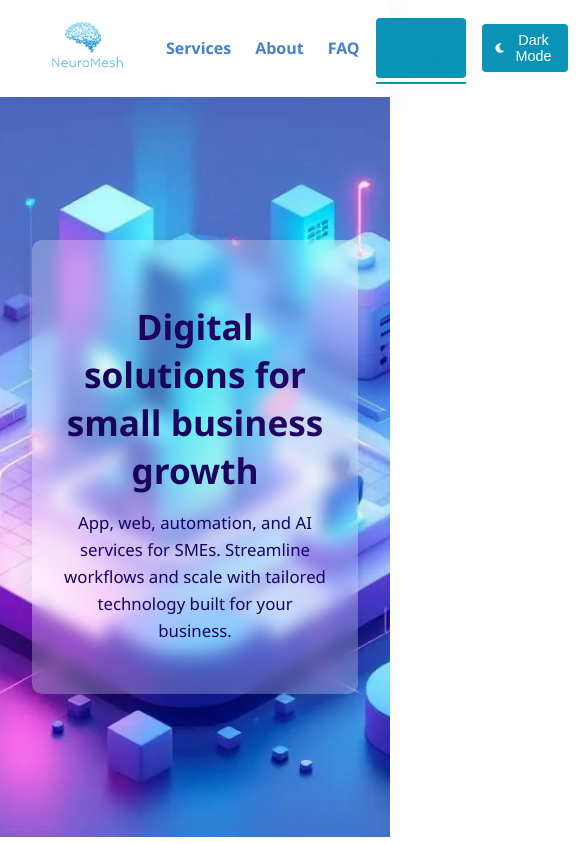
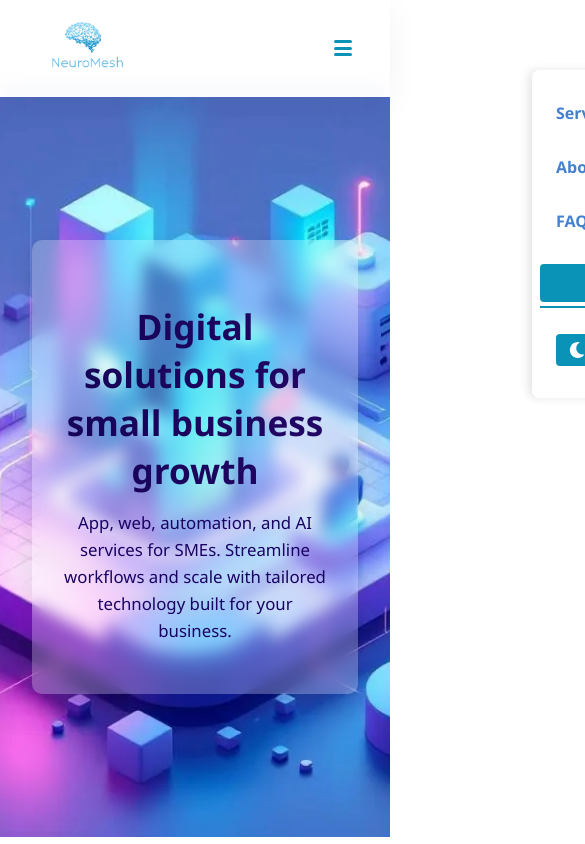
Before and after one commit to sumanyu-anand/neuromesh-site, a React (Create React App) app: page / in a window 390 px wide. Shown: the top 844 px of the page, 585 px wide, since content can reach past the window. Built offline with nearby package versions, Linux system fonts and the light colour scheme.

Commit message:
mobile friendly and Hamberger menu for mobile version added

```diff
--- a/src/App.js
+++ b/src/App.js
@@ -16,6 +16,7 @@ function App() {
   const [activeSection, setActiveSection] = useState('');
   const [modalOpen, setModalOpen] = useState(false);
   const [selectedService, setSelectedService] = useState(null);
+  const [isMenuOpen, setIsMenuOpen] = useState(false);
 
   useEffect(() => {
     AOS.init({ duration: 1000, once: false });
@@ -91,25 +92,26 @@ function App() {
       <div className="scroll-indicator" style={{ width: `${scrollProgress}%` }} />
 
       {/* Navbar */}
-      <header className={`navbar ${isDarkMode ? 'dark' : ''}`}>
+       <header className={`navbar ${isDarkMode ? 'dark' : ''}`}>
         <div className="logo">
-          {/* <img src="/images/logo.png" alt="NeuroMesh Logo" /> */}
-          <img
-            src={`${process.env.PUBLIC_URL}/${isDarkMode ? "images/Logo_Dark.png" : "images/Logo_Light.png"}`}
-            alt="NeuroMesh Logo"
-          />
+          <img src={`${process.env.PUBLIC_URL}/${isDarkMode ? "images/Logo_Dark.png" : "images/Logo_Light.png"}`} alt="NeuroMesh Logo" />
         </div>
-        <nav>
-          <a href="#services" className={activeSection === 'services' ? 'active' : ''}>Services</a>
-          <a href="#about" className={activeSection === 'about' ? 'active' : ''}>About</a>
-          <a href="#faq" className={activeSection === 'faq' ? 'active' : ''}>FAQ</a>
-          <a href="#contact" className={`btn-primary ${activeSection === 'contact' ? 'active' : ''}`}>Get started</a>
+
+        <button className="hamburger" onClick={() => setIsMenuOpen(!isMenuOpen)}>
+          <div className={`bar ${isMenuOpen ? 'open' : ''}`}></div>
+          <div className={`bar ${isMenuOpen ? 'open' : ''}`}></div>
+          <div className={`bar ${isMenuOpen ? 'open' : ''}`}></div>
+        </button>
+
+        <nav className={`nav-links ${isMenuOpen ? 'open' : ''}`}>
+          <a href="#services" className={activeSection === 'services' ? 'active' : ''} onClick={() => setIsMenuOpen(false)}>Services</a>
+          <a href="#about" className={activeSection === 'about' ? 'active' : ''} onClick={() => setIsMenuOpen(false)}>About</a>
+          <a href="#faq" className={activeSection === 'faq' ? 'active' : ''} onClick={() => setIsMenuOpen(false)}>FAQ</a>
+          <a href="#contact" className={`btn-primary ${activeSection === 'contact' ? 'active' : ''}`} onClick={() => setIsMenuOpen(false)}>Get started</a>
           <button className="toggle-theme" onClick={toggleDarkMode}>
-            {isDarkMode ? <FaSun /> : <FaMoon />}
-            <span className="theme-label">{isDarkMode ? 'Light Mode' : 'Dark Mode'}</span>
+            {isDarkMode ? <FaSun /> : <FaMoon />}<span className="theme-label">{isDarkMode ? 'Light Mode' : 'Dark Mode'}</span>
           </button>
         </nav>
-
       </header>
 
       {/* Hero Slideshow */}
@@ -224,42 +226,7 @@ function App() {
         ))}
       </section>
 
-      {/* Footer
-      <footer className="footer section-divider" id="contact" data-aos="fade-up">
-        <h2>Let’s Connect</h2>
-        <p><strong>Email:</strong> sumanyu.anand@neuro-mesh.com | <strong>Phone:</strong> +91-7776994297</p>
-        <div className="socials">
-          <a href="#">Blogs</a>
-          <a href="#">Instagram</a>
-          <a href="#">LinkedIn</a>
-        </div>
-      </footer> */}
 
-      {/* <footer className="footer section-divider" id="contact" data-aos="fade-up">
-        <h2>Let’s Connect</h2>
-        <p><strong>Email:</strong> sumanyu.anand@neuro-mesh.com | <strong>Phone:</strong> +91-7776994297</p>
-
-        <form ref={formRef} onSubmit={sendEmail} className="contact-form">
-          <input type="text" name="from_name" placeholder="Your Name" required />
-          <input type="email" name="from_email" placeholder="Your Email" required />
-          <input type="tel" name="phone" placeholder="Phone (optional)" />
-          <select name="service" required>
-            <option value="">Select a service</option>
-            <option value="App Development">App Development</option>
-            <option value="AI Solutions">AI Solutions</option>
-            <option value="Consulting">Consulting</option>
-            <option value="Other">Other</option>
-          </select>
-          <textarea name="message" placeholder="Your Message / Requirements" required></textarea>
-          <button type="submit" className="btn-primary">Send Message</button>
-        </form>
-
-        <div className="socials">
-          <a href="#">Blogs</a>
-          <a href="#">Instagram</a>
-          <a href="#">LinkedIn</a>
-        </div>
-      </footer> */}
 
       <footer className="footer section-divider" id="contact" data-aos="fade-up">
         <div className="footer-content">
@@ -310,6 +277,44 @@ function App() {
 }
 
 export default App;
+
+
+   {/* Footer
+      <footer className="footer section-divider" id="contact" data-aos="fade-up">
+        <h2>Let’s Connect</h2>
+        <p><strong>Email:</strong> sumanyu.anand@neuro-mesh.com | <strong>Phone:</strong> +91-7776994297</p>
+        <div className="socials">
+          <a href="#">Blogs</a>
+          <a href="#">Instagram</a>
+          <a href="#">LinkedIn</a>
+        </div>
+      </footer> */}
+
+      {/* <footer className="footer section-divider" id="contact" data-aos="fade-up">
+        <h2>Let’s Connect</h2>
+        <p><strong>Email:</strong> sumanyu.anand@neuro-mesh.com | <strong>Phone:</strong> +91-7776994297</p>
+
+        <form ref={formRef} onSubmit={sendEmail} className="contact-form">
+          <input type="text" name="from_name" placeholder="Your Name" required />
+          <input type="email" name="from_email" placeholder="Your Email" required />
+          <input type="tel" name="phone" placeholder="Phone (optional)" />
+          <select name="service" required>
+            <option value="">Select a service</option>
+            <option value="App Development">App Development</option>
+            <option value="AI Solutions">AI Solutions</option>
+            <option value="Consulting">Consulting</option>
+            <option value="Other">Other</option>
+          </select>
+          <textarea name="message" placeholder="Your Message / Requirements" required></textarea>
+          <button type="submit" className="btn-primary">Send Message</button>
+        </form>
+
+        <div className="socials">
+          <a href="#">Blogs</a>
+          <a href="#">Instagram</a>
+          <a href="#">LinkedIn</a>
+        </div>
+      </footer> */}
 
 // // import React, { useEffect, useState } from 'react';
 // // import './style.css';
--- a/src/style.css
+++ b/src/style.css
@@ -701,3 +701,94 @@ body.dark-mode .contact-form textarea {
 .contact-form button:hover {
   background-color: #009ecb;
 }
+
+/* Responsive Navbar */
+.hamburger {
+  display: none;
+  flex-direction: column;
+  justify-content: space-around;
+  width: 30px;
+  height: 22px;
+  background: none;
+  border: none;
+  cursor: pointer;
+  margin-left: 1rem;
+  z-index: 1001;
+}
+
+.hamburger .bar {
+  width: 100%;
+  height: 3px;
+  background-color: #0a93b7;
+  border-radius: 3px;
+  transition: all 0.3s ease;
+}
+
+.hamburger .bar.open:nth-child(1) {
+  transform: rotate(45deg) translateY(8px);
+}
+
+.hamburger .bar.open:nth-child(2) {
+  opacity: 0;
+}
+
+.hamburger .bar.open:nth-child(3) {
+  transform: rotate(-45deg) translateY(-8px);
+}
+
+/* Mobile Nav Behavior */
+.nav-links {
+  display: flex;
+  align-items: center;
+  gap: 1rem;
+}
+
+@media (max-width: 768px) {
+  .nav-links {
+    position: fixed;
+    top: 70px;
+    right: -100%;
+    flex-direction: column;
+    background-color: rgba(255, 255, 255, 0.95);
+    backdrop-filter: blur(8px);
+    width: 200px;
+    padding: 1.5rem;
+    height: auto;
+    box-shadow: -4px 0 10px rgba(0,0,0,0.1);
+    transition: right 0.3s ease;
+    border-radius: 8px 0 0 8px;
+    z-index: 1000;
+  }
+
+  .nav-links.open {
+    right: 0;
+  }
+
+  .hamburger {
+    display: flex;
+  }
+
+  nav a,
+  .btn-primary,
+  .toggle-theme {
+    margin: 0.5rem 0;
+    width: 100%;
+    text-align: left;
+  }
+
+  .navbar {
+    flex-wrap: wrap;
+  }
+
+  .logo {
+    flex: 1;
+  }
+}
+
+body.dark-mode .nav-links {
+  background-color: rgba(20, 20, 20, 0.95);
+}
+
+body.dark-mode .hamburger .bar {
+  background-color: #cceaff;
+}
```
